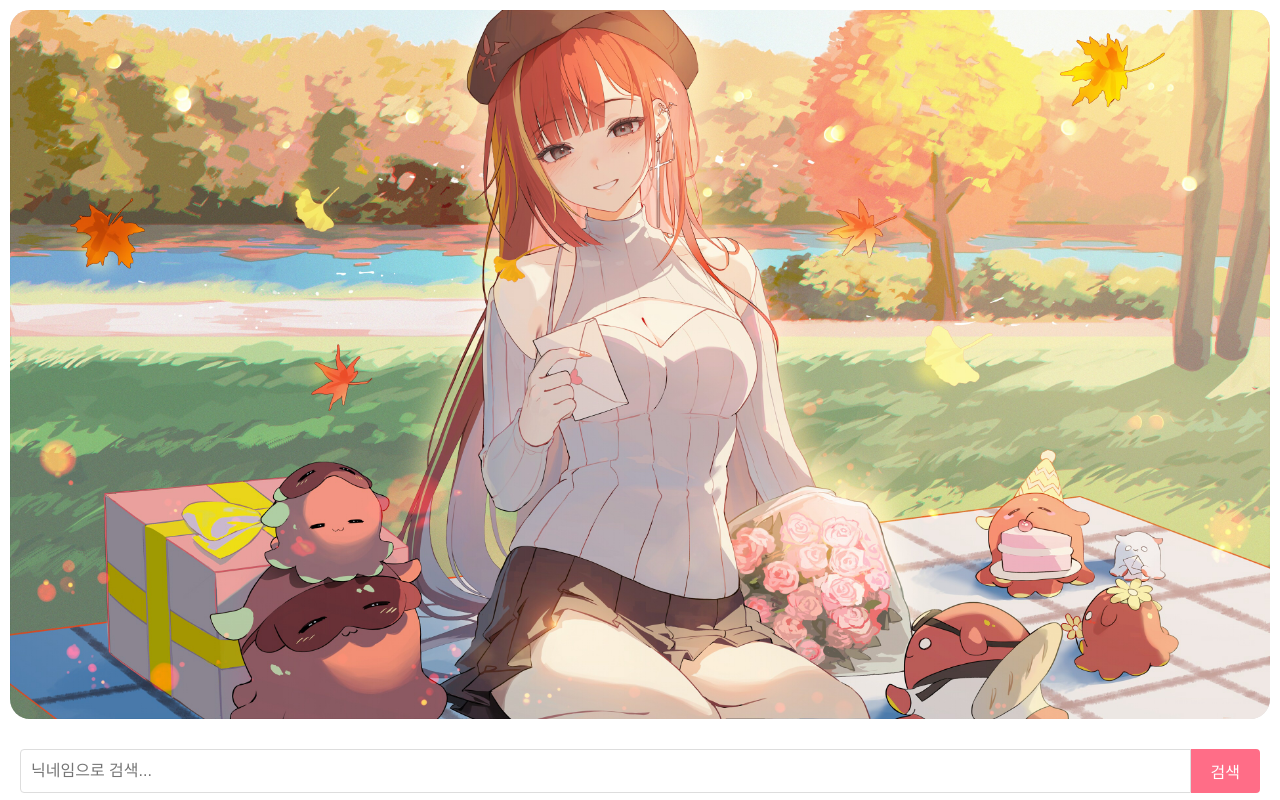
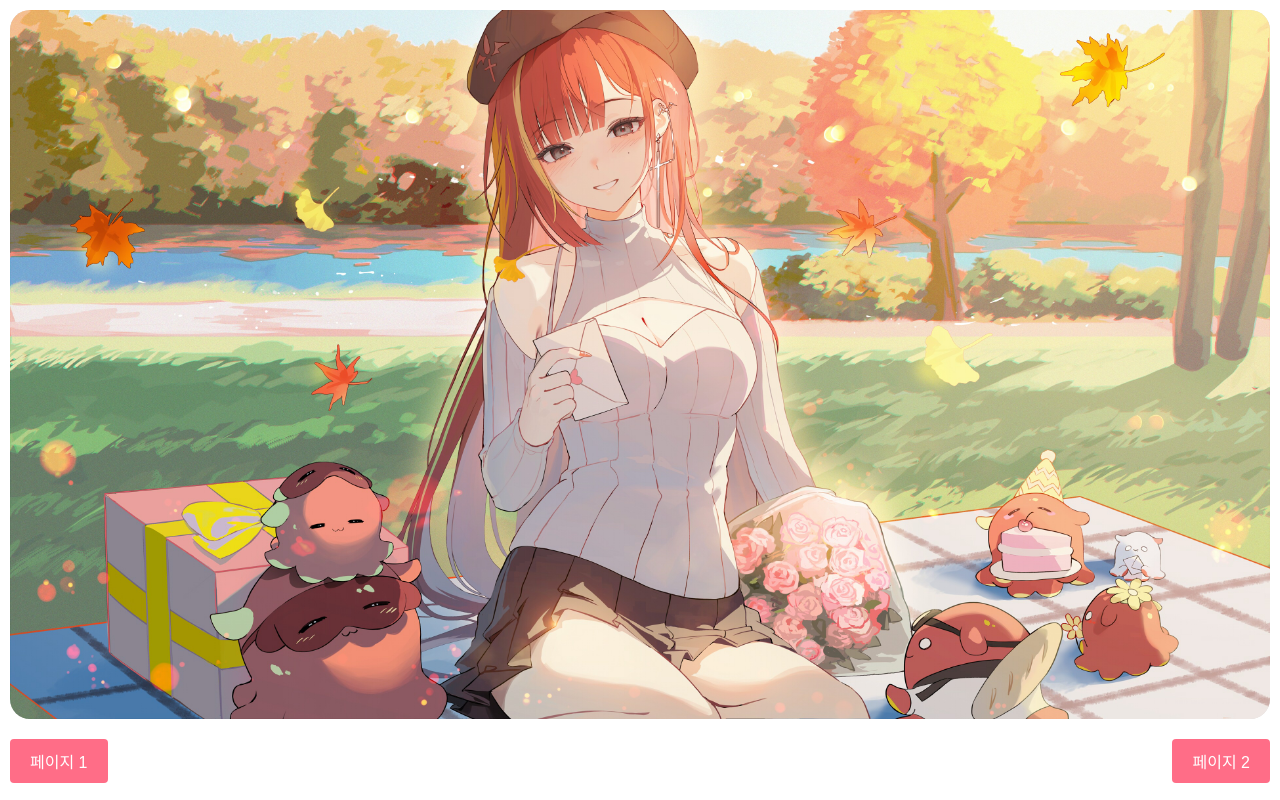
Before and after one commit to lize2024/lize2024.github.io, a plain HTML site: page index.html in a window 1280 px wide. Shown: the top 800 px of the page. Drawn offline with Linux system fonts and the light colour scheme.

Commit message:
Update index.html

```diff
--- a/index.html
+++ b/index.html
@@ -2,7 +2,7 @@
 <html lang="ko">
 <head>
     <meta charset="UTF-8">
-    <meta name="viewport" content="width=device-width, initial-scale=1.0">
+    <meta name="viewport" content="width=device-width, initial-scale=1.0, maximum-scale=1.0, user-scalable=no">
     <title>2024 리제 생일 후원자 명단</title>
     <style>
         body {
@@ -142,6 +142,24 @@
         #topButton:hover {
             background-color: #f0f0f0;
         }
+        .nav-buttons {
+            display: flex;
+            justify-content: space-between;
+            margin-bottom: 10px;
+        }
+        .nav-button {
+            padding: 10px 20px;
+            font-size: 16px;
+            background-color: #FF6D87;
+            color: white;
+            border: none;
+            border-radius: 4px;
+            cursor: pointer;
+            transition: background-color 0.3s;
+        }
+        .nav-button:hover {
+            background-color: #FF4F72;
+        }
     </style>
 </head>
 <body>
@@ -254,15 +272,24 @@
                 const table = document.createElement('table');
                 table.className = 'sponsor-table';
 
-                // 첫 번째 그룹에만 검색 바 추가
+                // 첫 번째 그룹에만 검색 바와 네비게이션 버튼 추가
                 if (index === 0) {
+                    const navButtons = document.createElement('div');
+                    navButtons.className = 'nav-buttons';
+                    navButtons.innerHTML = `
+                        <button class="nav-button" onclick="location.href='page1.html'">페이지 1</button>
+                        <button class="nav-button" onclick="location.href='page2.html'">페이지 2</button>
+                    `;
+
                     const searchContainer = document.createElement('div');
                     searchContainer.className = 'search-container';
                     searchContainer.innerHTML = `
                         <input type="text" id="searchInput" placeholder="닉네임으로 검색...">
                         <button id="searchButton">검색</button>
                     `;
+
                     section.appendChild(imageDiv);
+                    section.appendChild(navButtons);
                     section.appendChild(searchContainer);
                 } else {
                     section.appendChild(imageDiv);
```
